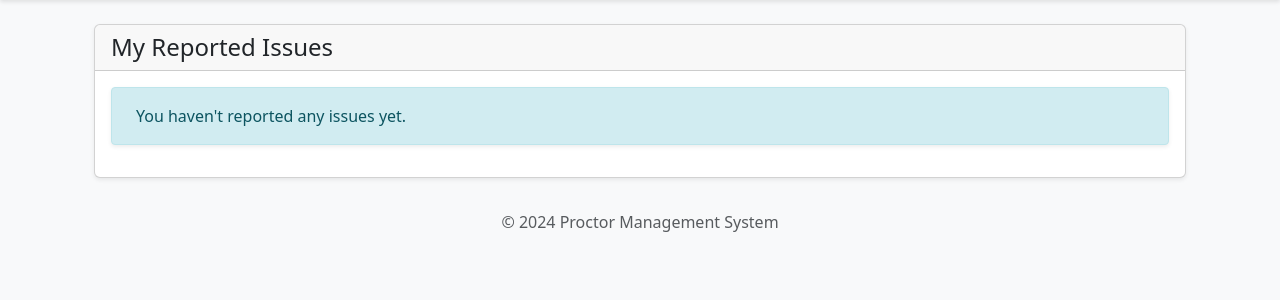
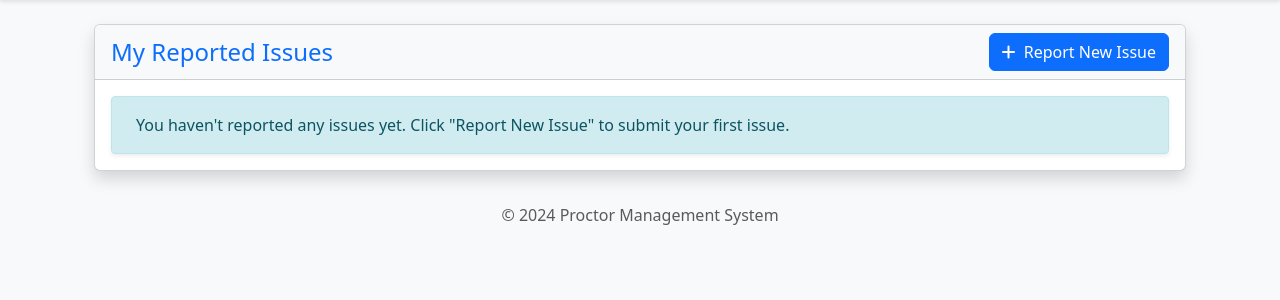
Before and after one commit to 19Ankesh/proctor_management, a Django app: page /student/issues/ in a window 1280 px wide. Shown: the part 62-362 px from the top of the page. Run offline with Django 5.2, Linux system fonts and the light colour scheme; a user stored in the database is signed in; data comes from the database, SQL or seed files in the repository; both versions use the stored data as it was after the commit; data that the repository does not hold is empty.

Commit message:
feat: add issue attachment field, report issue form/route, auto-switching database, and scaling websocket layers

```diff
--- a/requirements.txt
+++ b/requirements.txt
@@ -6,3 +6,5 @@ channels>=4.0
 daphne>=4.0
 whitenoise>=6.6
 gunicorn>=21.2
+dj-database-url>=2.1.0
+channels-redis>=4.2.0
--- a/student/models.py
+++ b/student/models.py
@@ -65,6 +65,7 @@ class Issue(models.Model):
     description = models.TextField()
     priority = models.CharField(max_length=10, choices=PRIORITY_CHOICES, default='medium')
     status = models.CharField(max_length=20, choices=STATUS_CHOICES, default='open')
+    attachment = models.FileField(upload_to='issues/', null=True, blank=True)
     created_at = models.DateTimeField(auto_now_add=True)
     updated_at = models.DateTimeField(auto_now=True)
     resolved_at = models.DateTimeField(null=True, blank=True)
--- a/student/templates/student/issues.html
+++ b/student/templates/student/issues.html
@@ -7,9 +7,12 @@
 <div class="container mt-4">
     <div class="row">
         <div class="col-md-12">
-            <div class="card">
-                <div class="card-header">
-                    <h4 class="mb-0">My Reported Issues</h4>
+            <div class="card shadow">
+                <div class="card-header bg-light d-flex justify-content-between align-items-center">
+                    <h4 class="mb-0 text-primary">My Reported Issues</h4>
+                    <button type="button" class="btn btn-primary" data-bs-toggle="modal" data-bs-target="#reportIssueModal">
+                        <i class="fas fa-plus me-1"></i> Report New Issue
+                    </button>
                 </div>
                 <div class="card-body">
                     {% if issues %}
@@ -21,6 +24,7 @@
                                         <th>Description</th>
                                         <th>Priority</th>
                                         <th>Status</th>
+                                        <th>Attachment</th>
                                         <th>Reported On</th>
                                         <th>Last Updated</th>
                                     </tr>
@@ -40,6 +44,15 @@
                                                     {{ issue.get_status_display }}
                                                 </span>
                                             </td>
+                                            <td>
+                                                {% if issue.attachment %}
+                                                    <a href="{{ issue.attachment.url }}" target="_blank" class="btn btn-sm btn-outline-secondary">
+                                                        <i class="fas fa-paperclip"></i> View File
+                                                    </a>
+                                                {% else %}
+                                                    <span class="text-muted">-</span>
+                                                {% endif %}
+                                            </td>
                                             <td>{{ issue.created_at|date:"M d, Y H:i" }}</td>
                                             <td>{{ issue.updated_at|date:"M d, Y H:i" }}</td>
                                         </tr>
@@ -48,8 +61,8 @@
                             </table>
                         </div>
                     {% else %}
-                        <div class="alert alert-info">
-                            You haven't reported any issues yet.
+                        <div class="alert alert-info mb-0">
+                            You haven't reported any issues yet. Click "Report New Issue" to submit your first issue.
                         </div>
                     {% endif %}
                 </div>
@@ -57,4 +70,45 @@
         </div>
     </div>
 </div>
+
+<!-- Report Issue Modal -->
+<div class="modal fade" id="reportIssueModal" tabindex="-1" aria-labelledby="reportIssueModalLabel" aria-hidden="true">
+    <div class="modal-dialog">
+        <div class="modal-content">
+            <form action="{% url 'report_issue' %}" method="post" enctype="multipart/form-data">
+                {% csrf_token %}
+                <div class="modal-header">
+                    <h5 class="modal-title" id="reportIssueModalLabel">Report New Issue</h5>
+                    <button type="button" class="btn-close" data-bs-dismiss="modal" aria-label="Close"></button>
+                </div>
+                <div class="modal-body">
+                    <div class="mb-3">
+                        <label for="title" class="form-label">Issue Title</label>
+                        <input type="text" class="form-control" id="title" name="title" required placeholder="e.g. Attendance Discrepancy in Math">
+                    </div>
+                    <div class="mb-3">
+                        <label for="description" class="form-label">Description</label>
+                        <textarea class="form-control" id="description" name="description" rows="4" required placeholder="Please explain your issue in detail..."></textarea>
+                    </div>
+                    <div class="mb-3">
+                        <label for="priority" class="form-label">Priority</label>
+                        <select class="form-control" id="priority" name="priority">
+                            <option value="low">Low</option>
+                            <option value="medium" selected>Medium</option>
+                            <option value="high">High</option>
+                        </select>
+                    </div>
+                    <div class="mb-3">
+                        <label for="attachment" class="form-label">Attach File (Optional)</label>
+                        <input type="file" class="form-control" id="attachment" name="attachment">
+                    </div>
+                </div>
+                <div class="modal-footer">
+                    <button type="button" class="btn btn-secondary" data-bs-dismiss="modal">Cancel</button>
+                    <button type="submit" class="btn btn-primary">Submit Issue</button>
+                </div>
+            </form>
+        </div>
+    </div>
+</div>
 {% endblock %}
--- a/student/urls.py
+++ b/student/urls.py
@@ -13,6 +13,7 @@ urlpatterns = [
     path('meetings/summaries/view/<int:meeting_id>/', views.view_meeting_summary, name='view_meeting_summary'),
     path('timetable/', views.student_timetable, name='student_timetable'),
     path('issues/', views.student_issues, name='student_issues'),
+    path('issues/report/', views.report_issue, name='report_issue'),
     path('issues/<int:issue_id>/', views.issue_detail, name='issue_detail'),
     path('chat/', views.student_chat, name='student_chat'),
 ]
--- a/student/views.py
+++ b/student/views.py
@@ -285,17 +285,19 @@ def report_issue(request):
         title = request.POST.get('title')
         description = request.POST.get('description')
         priority = request.POST.get('priority')
+        attachment = request.FILES.get('attachment')
 
         Issue.objects.create(
             student=student,
             title=title,
             description=description,
-            priority=priority
+            priority=priority,
+            attachment=attachment
         )
         messages.success(request, 'Issue reported successfully.')
-        return redirect('student_dashboard')
+        return redirect('student_issues')
 
-    return redirect('student_dashboard')
+    return redirect('student_issues')
 
 @login_required
 def student_issues(request):
```
Also changed, not shown: proctor_management/settings.py (+21 -8 lines), db.sqlite3, student/migrations/0007_issue_attachment.py (added), 1 other file.
